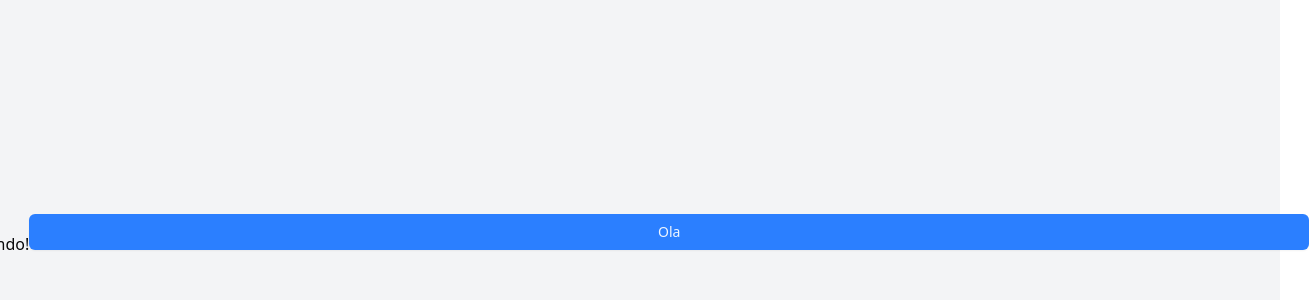
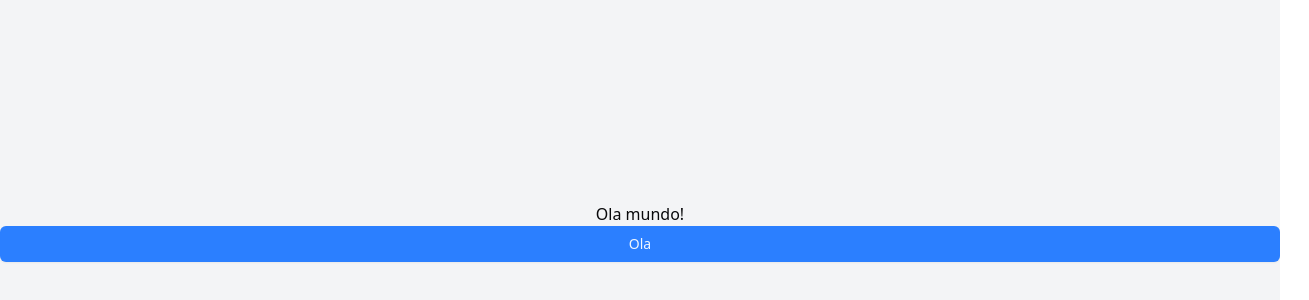
Before and after one commit to GadiegoN/saas-agenda, a Next.js app: page / in a window 1280 px wide. Shown: the part 168-468 px from the top of the page, 1309 px wide, since content can reach past the window. Built offline with nearby package versions, Linux system fonts and the light colour scheme.

Commit message:
feat: enhance registration error handling with user feedback and update layout structure on home page

```diff
--- a/src/app/(public)/authentication/_components/form-register.tsx
+++ b/src/app/(public)/authentication/_components/form-register.tsx
@@ -23,6 +23,7 @@ import { zodResolver } from "@hookform/resolvers/zod";
 import { authClient } from "@/lib/auth-client";
 import { Loader2 } from "lucide-react";
 import { useRouter } from "next/navigation";
+import { toast } from "sonner";
 
 const registerSchema = z.object({
   name: z.string().trim().min(1, "Nome é obrigatório").max(50),
@@ -60,6 +61,15 @@ export function FormRegister() {
       {
         onSuccess: () => {
           router.push("/dashboard");
+        },
+        onError: (ctx) => {
+          if (ctx.error.code === "USER_ALREADY_EXISTS") {
+            toast.error("Usuário já existe. Tente fazer login.");
+
+            return;
+          }
+
+          toast.error("Erro ao criar conta. Tente novamente.");
         },
       },
     );
--- a/src/app/page.tsx
+++ b/src/app/page.tsx
@@ -2,7 +2,7 @@ import { Button } from "@/components/ui/button";
 
 export default function Home() {
   return (
-    <div className="flex min-h-screen items-center justify-center bg-gray-100">
+    <div className="flex min-h-screen flex-col items-center justify-center bg-gray-100">
       <h1>Ola mundo!</h1>
       <Button>Ola</Button>
     </div>
```
